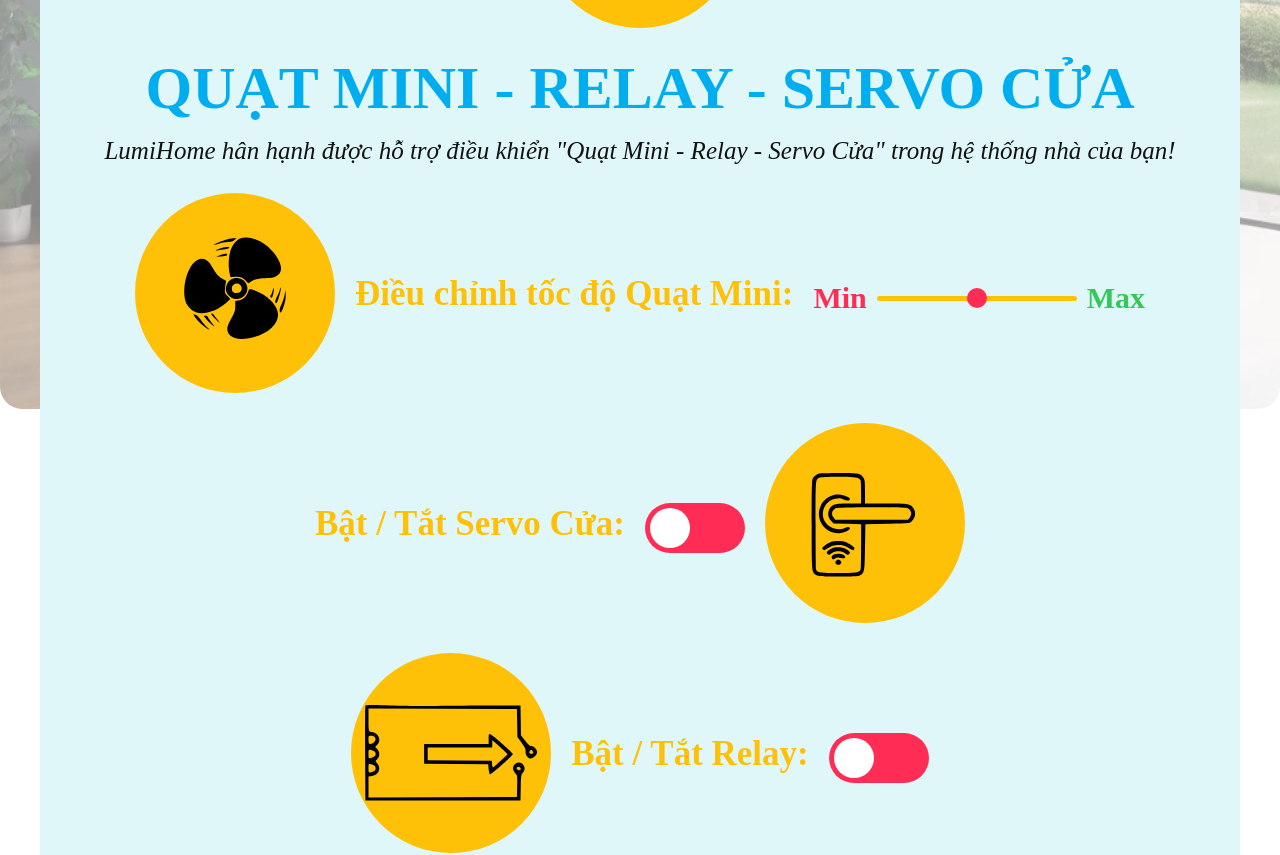
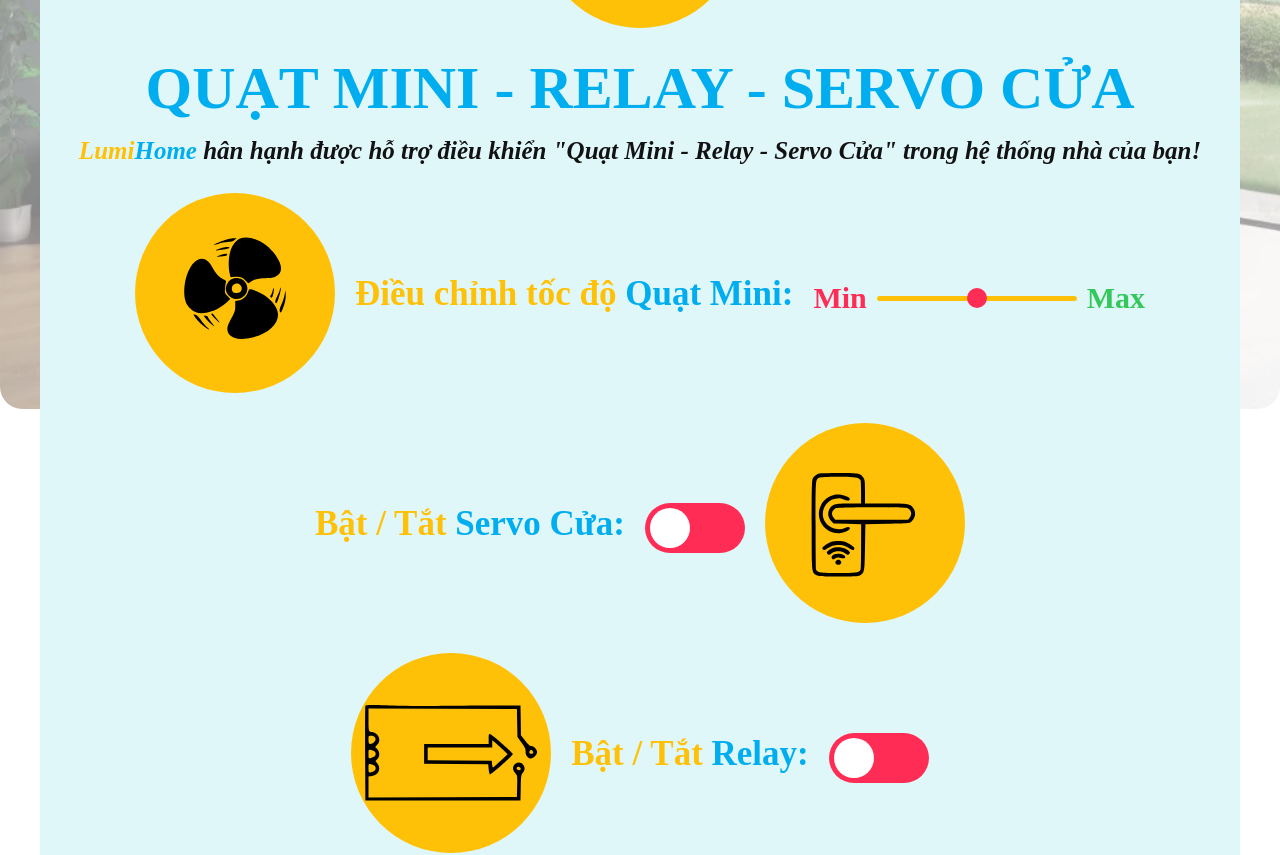
Before and after one commit to duyquy321323/ttda-cnpm, a React (Create React App) app in the folder frontend/: page /fan-relay-servo in a window 1280 px wide. Shown: the part 400-1255 px from the top of the page. Built offline with nearby package versions, Linux system fonts and the light colour scheme; no server answers.

Commit message:
fix: FanRelayServo (change color of text)

```diff
--- a/frontend/src/page/FanRelayServo/FanRelayServo.css
+++ b/frontend/src/page/FanRelayServo/FanRelayServo.css
@@ -29,6 +29,7 @@
 .introText {
   font-size: 25px;
   font-style: italic;
+  font-weight: bold;
   color: #121212;
   margin-top: 20px;
   text-align: center;
--- a/frontend/src/page/FanRelayServo/index.js
+++ b/frontend/src/page/FanRelayServo/index.js
@@ -32,7 +32,7 @@
                     QUẠT MINI - RELAY - SERVO CỬA
                 </h1>
                 <p className = "introText">
-                    LumiHome hân hạnh được hỗ trợ điều khiển "Quạt Mini - Relay - Servo Cửa" trong hệ thống nhà của bạn!
+                    <span style={{ color: "#FFC107" }}>Lumi</span><span style={{ color: "#00AEEF" }}>Home</span> hân hạnh được hỗ trợ điều khiển "Quạt Mini - Relay - Servo Cửa" trong hệ thống nhà của bạn!
                 </p>
             </div>
 
@@ -44,7 +44,7 @@
                         <img src={fanIcon} alt="Fan Icon" className="icon" />
                     </div>
                     <h2 className="sectionTitle">
-                        Điều chỉnh tốc độ Quạt Mini:
+                        Điều chỉnh tốc độ <span style={{ color: "#00AEEF" }}>Quạt Mini:</span>
                     </h2>
                     <div className = "sliderContainer">
                         <span className = "minText">
@@ -67,7 +67,7 @@
                 {/* Servo Cửa */}
                 <div className = "section">
                     <h2 className = "sectionTitle">
-                        Bật / Tắt Servo Cửa:
+                        Bật / Tắt <span style={{ color: "#00AEEF" }}>Servo Cửa:</span>
                     </h2>
                     <button className={`toggleButton ${isOn1 ? "on" : "off"}`} onClick={toggleSwitch1}>
                         <div className="toggleCircle" style={{ transform: isOn1? "translateX(50px)" : "translateX(0)" }} />
@@ -83,7 +83,7 @@
                         <img src={relayIcon} alt="Relay Icon" className="icon" />
                     </div>
                     <h2 className = "sectionTitle">
-                        Bật / Tắt Relay:
+                        Bật / Tắt <span style={{ color: "#00AEEF" }}>Relay:</span>
                     </h2>
                     <button className={`toggleButton ${isOn2 ? "on" : "off"}`} onClick={toggleSwitch2}>
                         <div className="toggleCircle" style={{ transform: isOn2? "translateX(50px)" : "translateX(0)" }} />
```
